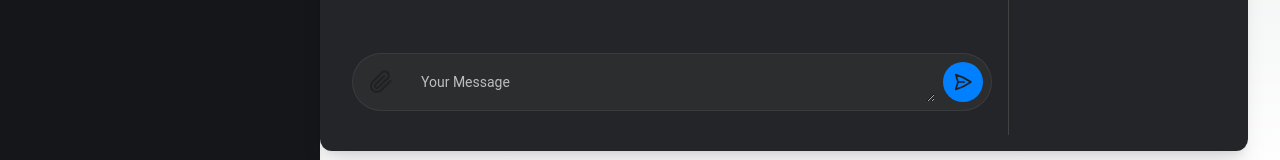
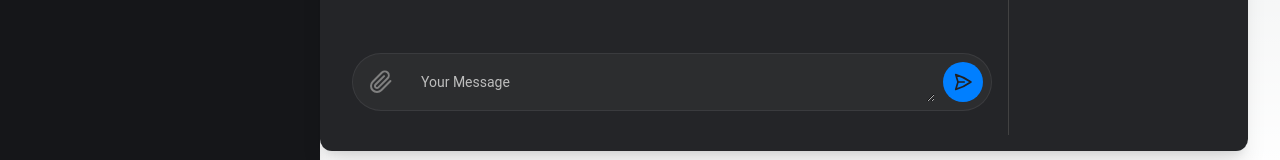
Before and after one commit to Sreehari78/Qlert, a Next.js app in the folder client/: page /chat in a window 1280 px wide. Shown: the part 617-777 px from the top of the page. Built offline with nearby package versions, Linux system fonts and the light colour scheme.

Commit message:
Update Chatbox component with Tooltip and IconButton changes

```diff
--- a/client/src/components/Chatbox.tsx
+++ b/client/src/components/Chatbox.tsx
@@ -1,9 +1,20 @@
-import { Textarea, Button, IconButton } from "@material-tailwind/react";
+import {
+  Textarea,
+  Button,
+  IconButton,
+  Tooltip,
+} from "@material-tailwind/react";
 
 export function ChatboxTextarea() {
   return (
     <div className='flex w-full flex-row items-center gap-2 rounded-[99px] border border-gray-400/10 bg-gray-400/5 p-2'>
       <div className='flex'>
+        <Tooltip
+          content='Attach'
+          animate={{
+            mount: { scale: 1, y: 0 },
+            unmount: { scale: 0, y: 25 },
+          }}>
           <IconButton variant='text' className='rounded-full'>
             <svg
               xmlns='http://www.w3.org/2000/svg'
@@ -11,13 +22,14 @@ export function ChatboxTextarea() {
               height='24'
               viewBox='0 0 24 24'
               fill='none'
-            stroke='currentColor'
+              stroke='gray'
               stroke-width='2'
               stroke-linecap='round'
               stroke-linejoin='round'>
               <path d='M21.44 11.05l-9.19 9.19a6 6 0 0 1-8.49-8.49l9.19-9.19a4 4 0 0 1 5.66 5.66l-9.2 9.19a2 2 0 0 1-2.83-2.83l8.49-8.48'></path>
             </svg>
           </IconButton>
+        </Tooltip>
       </div>
       <Textarea
         rows={1}
```
Lines whose indentation alone changed are shown as unchanged.
